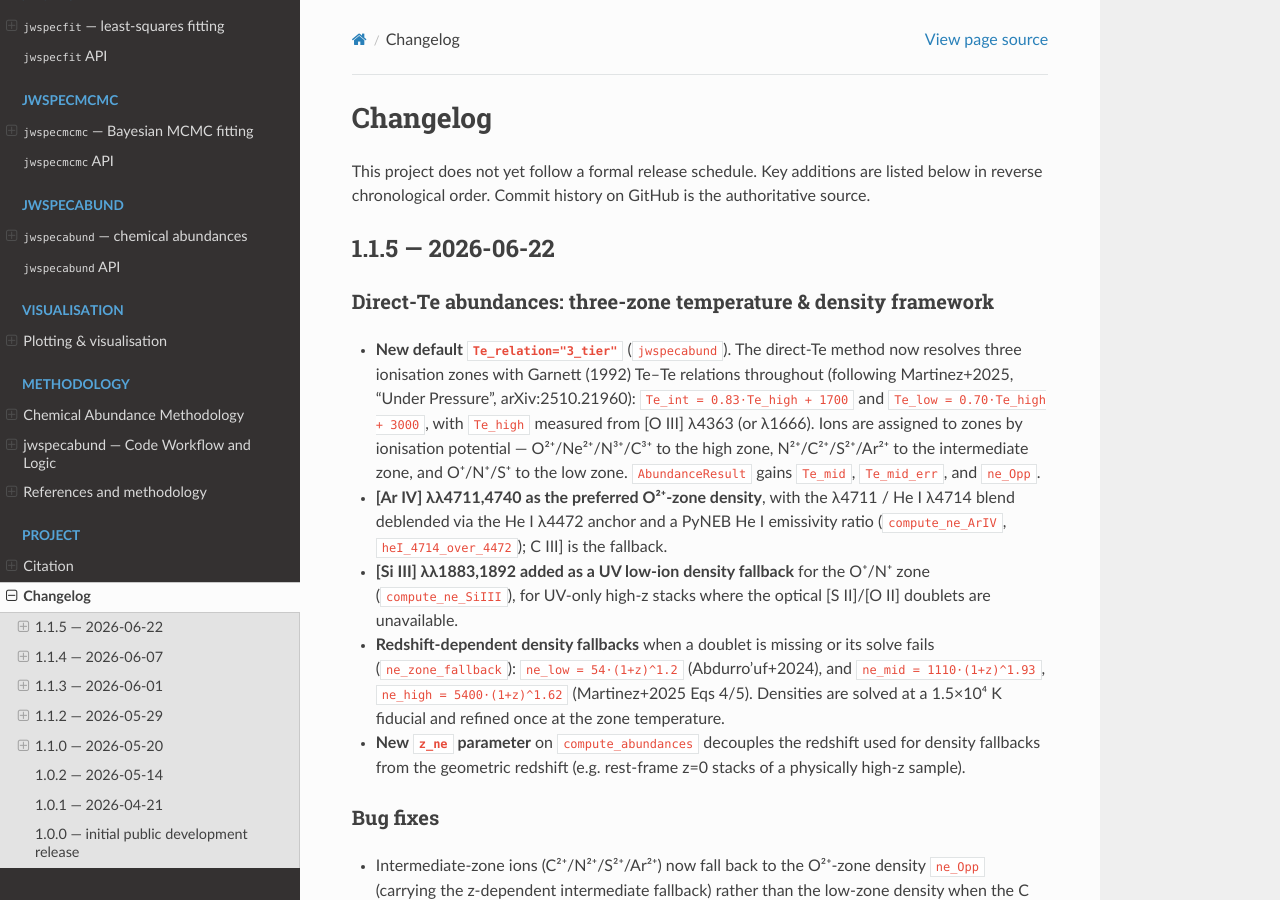
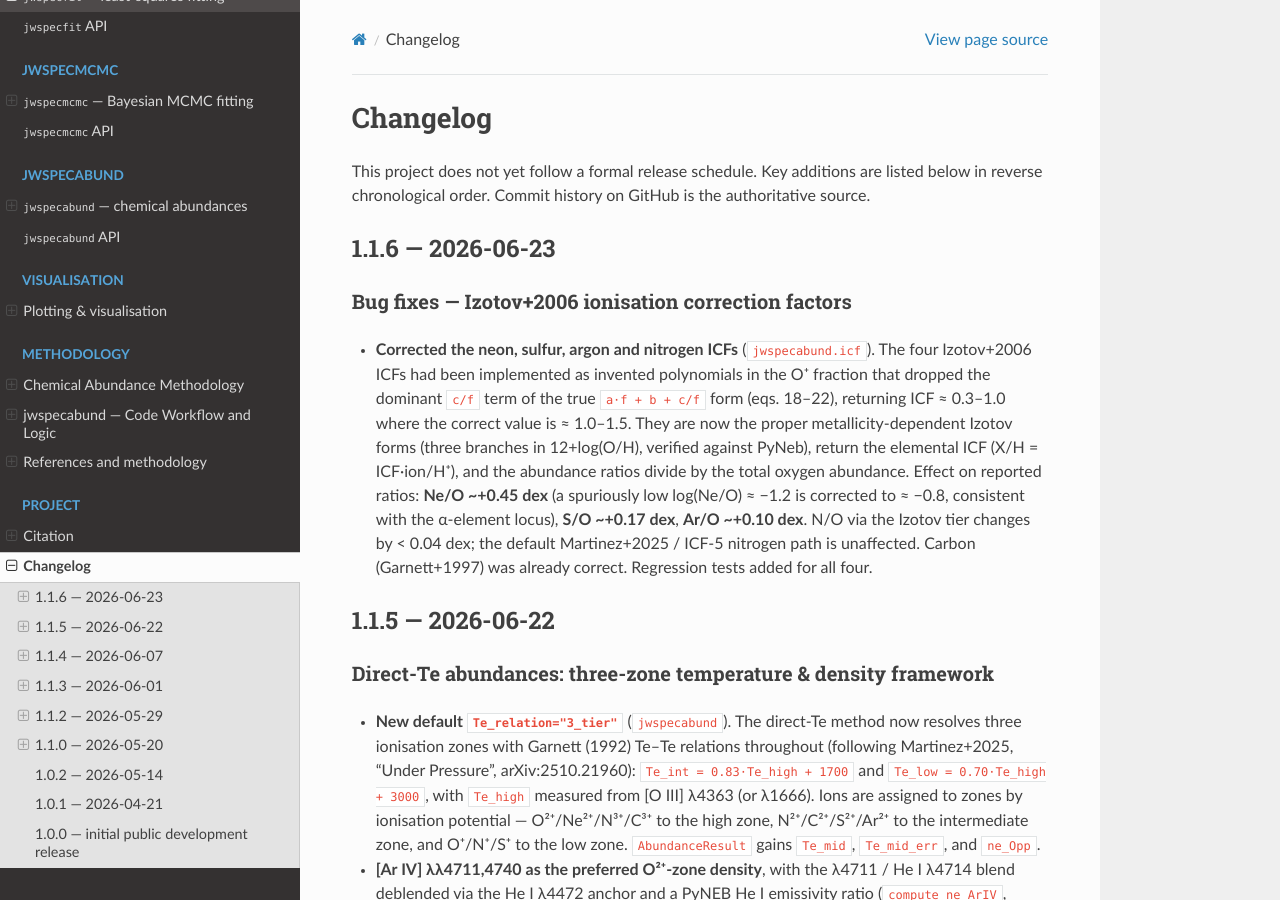
Before and after one commit to raunaq-rai/jwspecfit, a Sphinx documentation site: the page built from docs/changelog.md, in a window 1280 px wide and 900 px high. Built offline with Sphinx 7.4.7 and the Read the Docs theme 3.1.0, drawn with Linux system fonts in a browser that asks for light colours.

Commit message:
Release v1.1.6

```diff
--- a/docs/changelog.md
+++ b/docs/changelog.md
@@ -3,6 +3,24 @@
 This project does not yet follow a formal release schedule. Key
 additions are listed below in reverse chronological order. Commit
 history on GitHub is the authoritative source.
+
+## 1.1.6 — 2026-06-23
+
+### Bug fixes — Izotov+2006 ionisation correction factors
+
+- **Corrected the neon, sulfur, argon and nitrogen ICFs**
+  (`jwspecabund.icf`). The four Izotov+2006 ICFs had been implemented as
+  invented polynomials in the O⁺ fraction that dropped the dominant `c/f`
+  term of the true `a·f + b + c/f` form (eqs. 18–22), returning ICF ≈ 0.3–1.0
+  where the correct value is ≈ 1.0–1.5. They are now the proper
+  metallicity-dependent Izotov forms (three branches in 12+log(O/H), verified
+  against PyNeb), return the elemental ICF (X/H = ICF·ion/H⁺), and the
+  abundance ratios divide by the total oxygen abundance. Effect on reported
+  ratios: **Ne/O ~+0.45 dex** (a spuriously low log(Ne/O) ≈ −1.2 is corrected
+  to ≈ −0.8, consistent with the α-element locus), **S/O ~+0.17 dex**,
+  **Ar/O ~+0.10 dex**. N/O via the Izotov tier changes by < 0.04 dex; the
+  default Martinez+2025 / ICF-5 nitrogen path is unaffected. Carbon
+  (Garnett+1997) was already correct. Regression tests added for all four.
 
 ## 1.1.5 — 2026-06-22
 
--- a/pyproject.toml
+++ b/pyproject.toml
@@ -4,7 +4,7 @@ build-backend = "setuptools.build_meta"
 
 [project]
 name = "jwspecfit"
-version = "1.1.5"
+version = "1.1.6"
 description = "JWST NIRSpec emission-line fitting with resolution-aware Gaussian models"
 readme = "README.md"
 license = "MIT"
```
Also changed, not shown: 1 other file.
